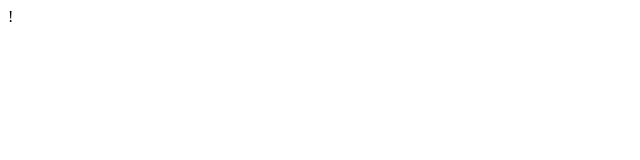
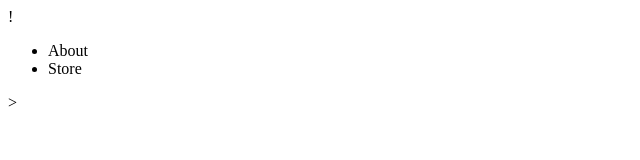
Before and after one commit to KamajiiSC/HtmlCssProj, a plain HTML site: page index.html in a window 1280 px wide. Shown: the whole page, without its empty margins (0-640 px from the left). Drawn offline with Linux system fonts and the light colour scheme.

Commit message:
Basic HTML Markup

```diff
--- a/index.html
+++ b/index.html
@@ -1,9 +1,15 @@
 !<!DOCTYPE html>
 <html>
 <head>
-	<title></title>
+	<title>Google</title>
 </head>
 <body>
+	<header>
+		<ul>
+			<li>About</li>
+			<li>Store</li>
+		</ul>
+	</header>>
 
 </body>
 </html>
```
